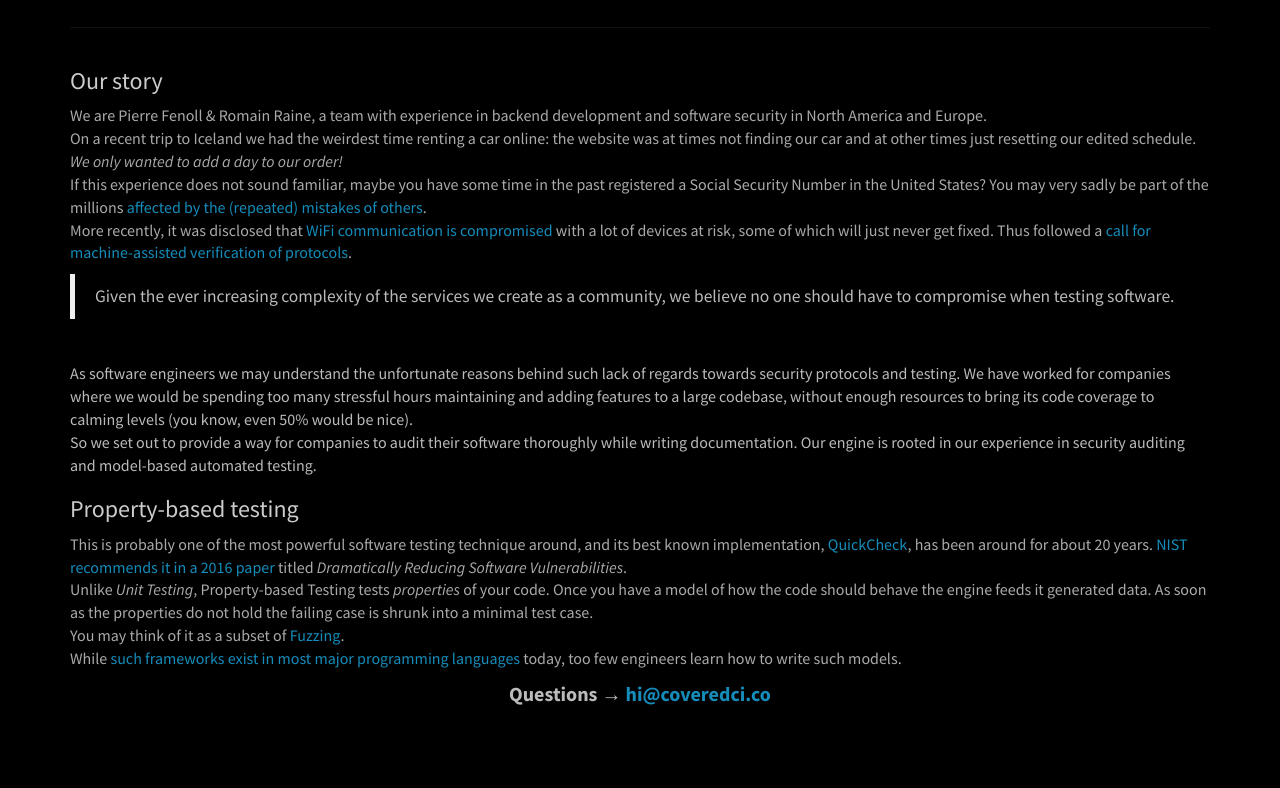
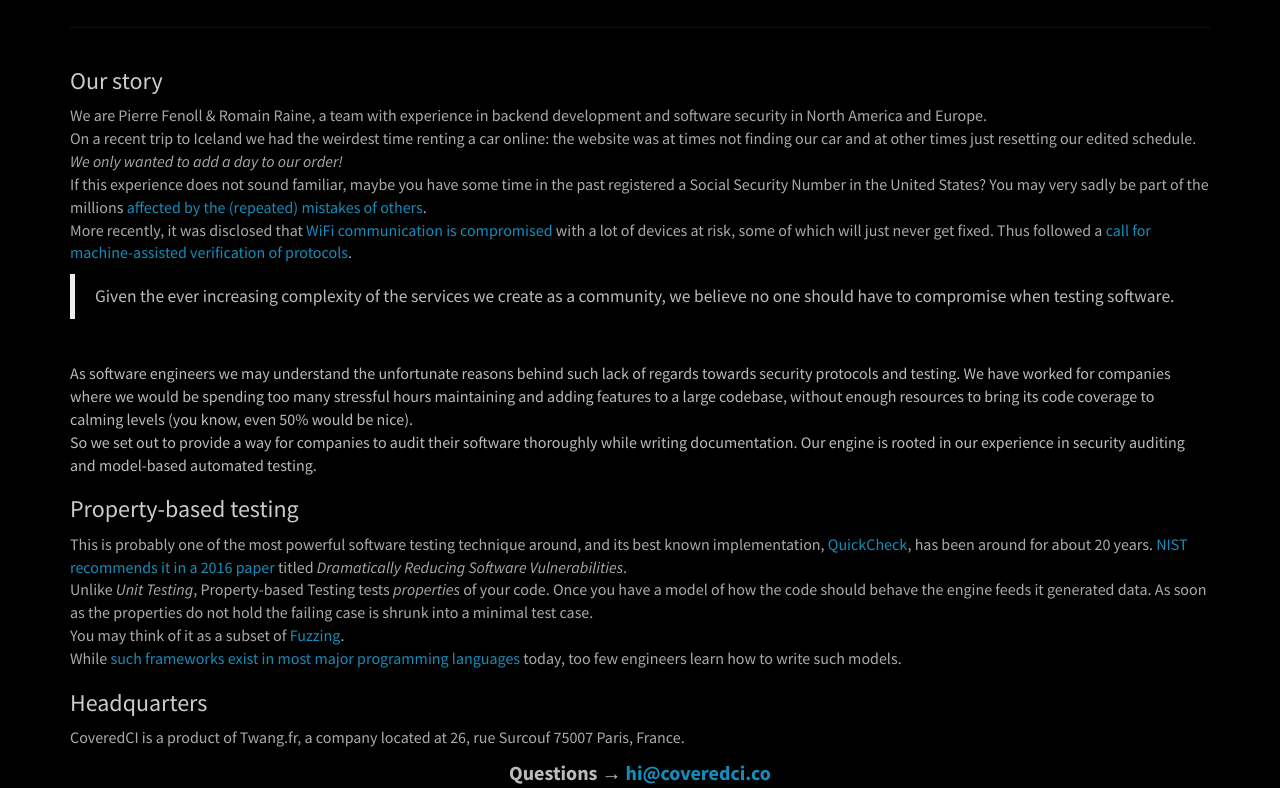
Before and after one commit to FuzzyMonkeyCo/fuzzymonkey.co, a plain HTML site: page about/index.htm in a window 1280 px wide. Shown: the part 161-949 px from the top of the page. Before the commit the page ends 869 px from the top, so only its background shows below. Drawn offline with Linux system fonts and the light colour scheme.

Commit message:
gh-pages: hq

```diff
--- a/about/index.htm
+++ b/about/index.htm
@@ -95,6 +95,10 @@
 
             <br>While <a href="http://hypothesis.works/articles/quickcheck-in-every-language/">such frameworks exist in most major programming languages</a> today, too few engineers learn how to write such models.
           </p>
+
+          <h3>Headquarters</h3>
+          <p>CoveredCI is a product of Twang.fr, a company located at 26, rue Surcouf 75007 Paris, France.
+          </p>
         </div>
         <div class="col-md-12" style="font-size:16px; text-align:center">
           <b style="font-size:20px">Questions &#8594; <a href="mailto:hi@coveredci.co">hi@coveredci.co</a></b>
```
